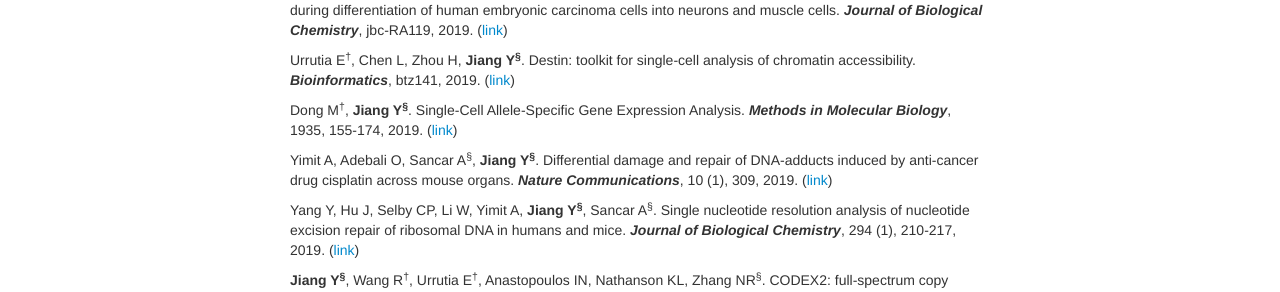
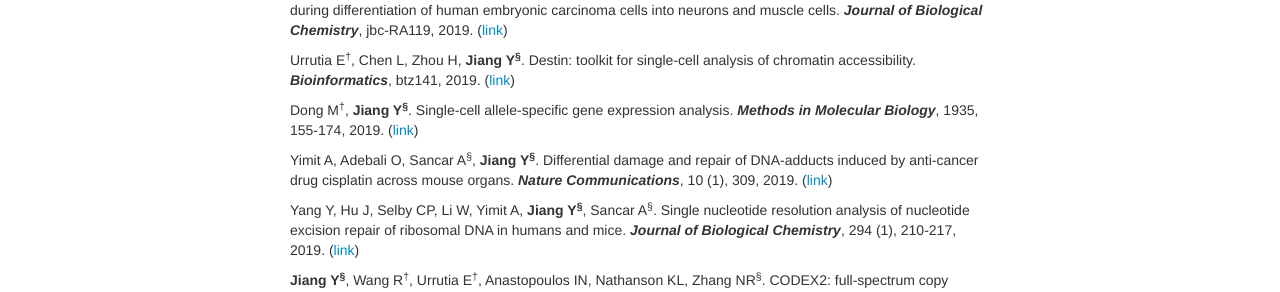
Before and after one commit to yuchaojiang/yuchaojiang.github.io, a Jekyll site: the page built from pages/pubs.md, in a window 1280 px wide. Shown: the part 314-606 px from the top of the page. Built offline with Jekyll 4.4.1, drawn with Linux system fonts in a browser that asks for light colours.

Commit message:
Update pubs.md

```diff
--- a/pages/pubs.md
+++ b/pages/pubs.md
@@ -20,7 +20,7 @@ Li W, Liu W, Kakoki A, Wang R<sup>&dagger;</sup>, Adebali O, **Jiang Y**, Sancar
 
 Urrutia E<sup>&dagger;</sup>, Chen L, Zhou H, **Jiang Y<sup>&sect;</sup>**. Destin: toolkit for single-cell analysis of chromatin accessibility. ***Bioinformatics***, btz141, 2019. ([link](https://doi.org/10.1093/bioinformatics/btz141))
 
-Dong M<sup>&dagger;</sup>, **Jiang Y<sup>&sect;</sup>**. Single-Cell Allele-Specific Gene Expression Analysis. ***Methods in Molecular Biology***, 1935, 155-174, 2019. ([link](https://link.springer.com/protocol/10.1007%2F978-1-4939-9057-3_11))
+Dong M<sup>&dagger;</sup>, **Jiang Y<sup>&sect;</sup>**. Single-cell allele-specific gene expression analysis. ***Methods in Molecular Biology***, 1935, 155-174, 2019. ([link](https://link.springer.com/protocol/10.1007%2F978-1-4939-9057-3_11))
 
 Yimit A, Adebali O, Sancar A<sup>&sect;</sup>, **Jiang Y<sup>&sect;</sup>**. Differential damage and repair of DNA-adducts induced by anti-cancer drug cisplatin across mouse organs. ***Nature Communications***, 10 (1), 309, 2019. ([link](https://www.nature.com/articles/s41467-019-08290-2))
 
```
